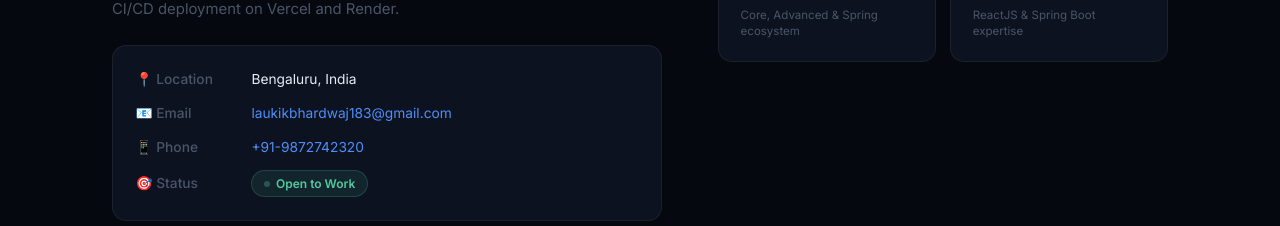
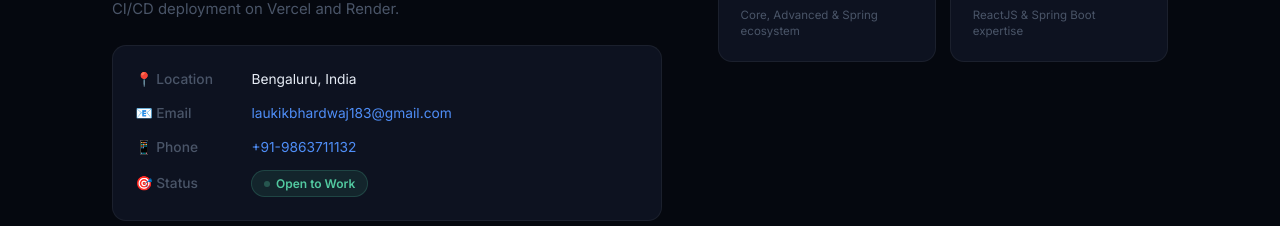
Before and after one commit to laukikupadhyay/My_New_Portfolio, a React (Vite) app: page / in a window 1280 px wide. Shown: the part 1300-1526 px from the top of the page. Built offline with nearby package versions, Linux system fonts and the light colour scheme; a web font is replaced by a local one.

Commit message:
resume and number updated

```diff
--- a/src/data/portfolioData.js
+++ b/src/data/portfolioData.js
@@ -2,6 +2,7 @@
 //  PORTFOLIO DATA  –  Edit everything here
 // ─────────────────────────────────────────────────────────────
 import profilePhoto from "../assets/profilePhoto.png";
+import resume from "../Documents/Laukik_Upadhyay_Resume.pdf";
 
 export const personal = {
   name: "Laukik Upadhyay",
@@ -11,13 +12,12 @@ export const personal = {
   summary:
     "Full-Stack Web Developer with hands-on expertise in frontend and backend development using ReactJS, Spring Boot, Hibernate, JPA, and PostgreSQL. Demonstrated ability to design, build, and deploy end-to-end web applications with RESTful APIs, responsive UIs, and scalable architecture. Experienced in CI/CD workflows, cloud deployment (Vercel & Render), and Agile collaboration.",
   email: "laukikbhardwaj183@gmail.com",
-  phone: "+91-9872742320",
+  phone: "+91-9863711132",
   location: "Bengaluru, India",
   // ⬇ Replace with your actual photo path once you add it: "/src/assets/profile.jpg"
   photo: profilePhoto,
   // ⬇ Replace with your actual Google Drive resume link
-  resumeView:
-    "https://drive.google.com/file/d/1_0MZ62uq_Ta6J9feE7p95US5NT13oqi7/view?usp=sharing",
+  resumeView: resume,
   resumeDL:
     "https://drive.google.com/uc?export=download&id=1_0MZ62uq_Ta6J9feE7p95US5NT13oqi7",
 };
```
Also changed, not shown: 1 other file (tests, documents, lock files or other folders).
